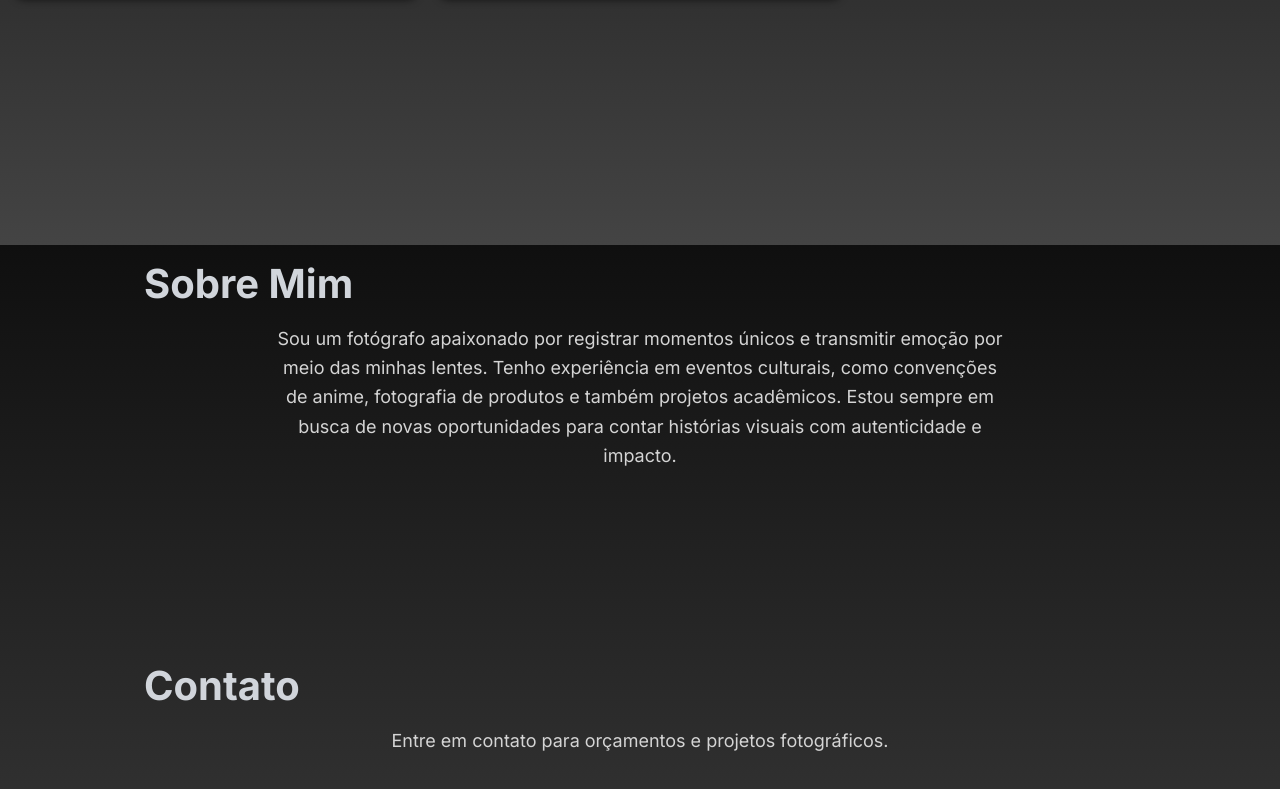
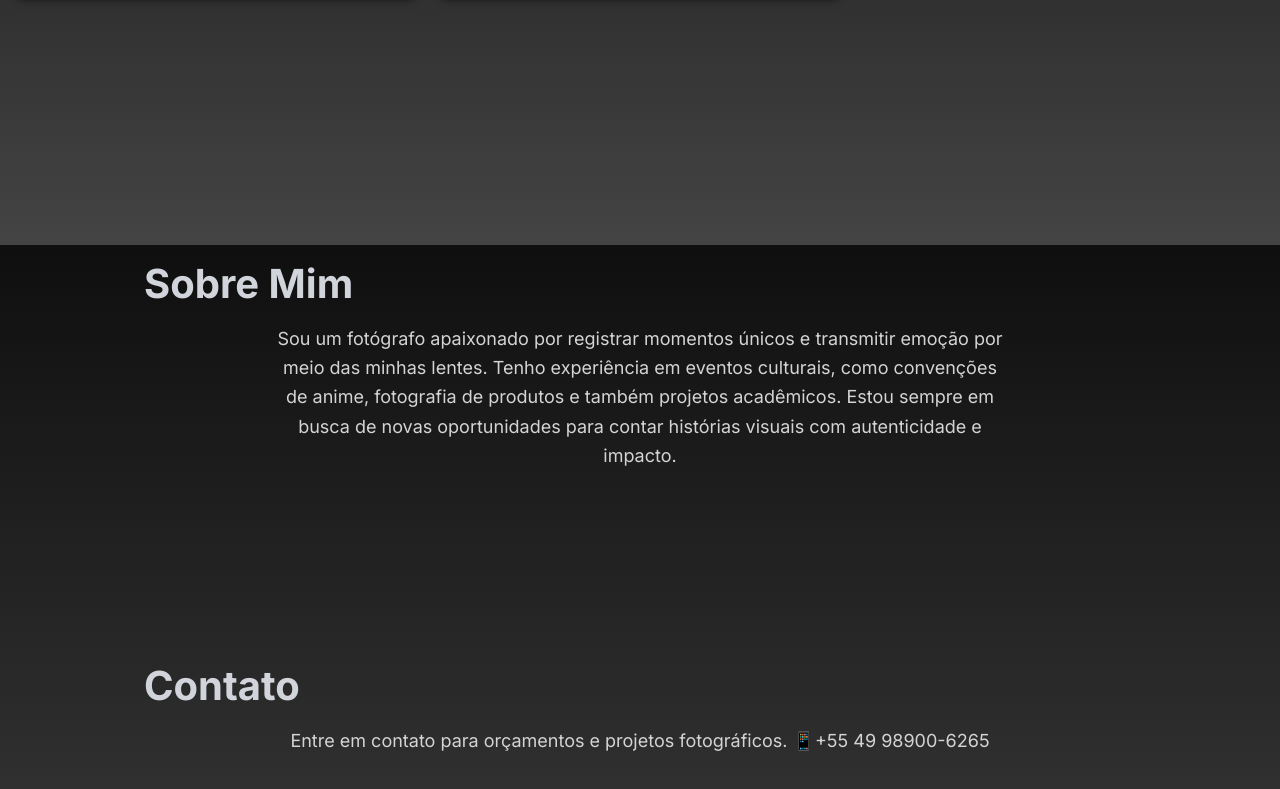
Before and after one commit to arthurbuenodasilva/portifolio, a plain HTML site: page index.html in a window 1280 px wide. Shown: the part 3755-4544 px from the top of the page. Drawn offline with nearby package versions, Linux system fonts and the light colour scheme.

Commit message:
Update index.html

```diff
--- a/index.html
+++ b/index.html
@@ -648,6 +648,7 @@
     <h2>Contato</h2>
     <p class="max-w-3xl mx-auto text-center text-neutral-300 leading-relaxed">
       Entre em contato para orçamentos e projetos fotográficos.
+      📱+55 49 98900-6265
     </p>
   </section>
 
```
